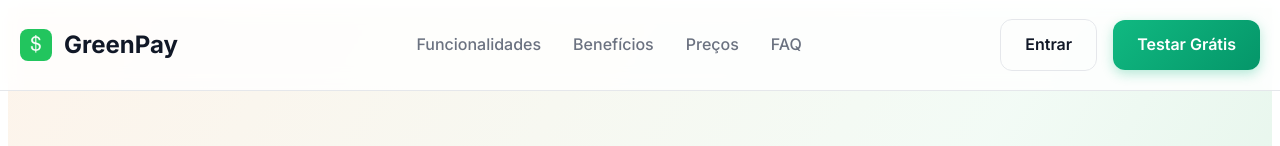
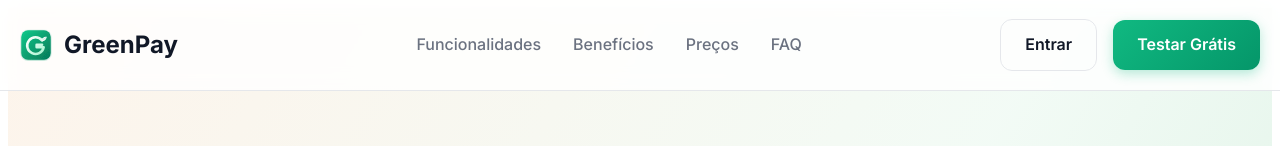
Before and after one commit to gs4vo/GreenPayLP, a plain HTML site: page index.html in a window 1280 px wide. Shown: the top 146 px of the page. Drawn offline with Linux system fonts and the light colour scheme.

Commit message:
Feat: logo

```diff
--- a/index.html
+++ b/index.html
@@ -5,7 +5,7 @@
     <meta name="viewport" content="width=device-width, initial-scale=1.0">
     <meta name="description" content="GreenPay - A solução completa para gestão financeira pessoal. Controle suas finanças, investimentos e conquiste seus objetivos.">
 
-    <link rel="icon" type="image/svg+xml" href="assets/favicon.svg">
+    <link rel="icon" type="image/svg+xml" href="assets/logo-greenpay.svg">
 
     <title>GreenPay - Sua Liberdade Financeira Começa Aqui</title>
     <link rel="stylesheet" href="styles.css">
@@ -19,7 +19,7 @@
         <div class="container">
             <div class="nav-content">
                 <div class="logo">
-                    <img src="assets/logo.png" alt="GreenPay Logo" width="32" height="32" style="border-radius: 8px;">
+                        <img src="assets/logo-greenpay.svg" alt="GreenPay Logo" width="32" height="32" style="border-radius: 8px;">
                     <span>GreenPay</span>
                 </div>
                 <ul class="nav-links">
```
Also changed, not shown: assets/logo-greenpay.svg (added), assets/logo.png (deleted), 1 other file.
